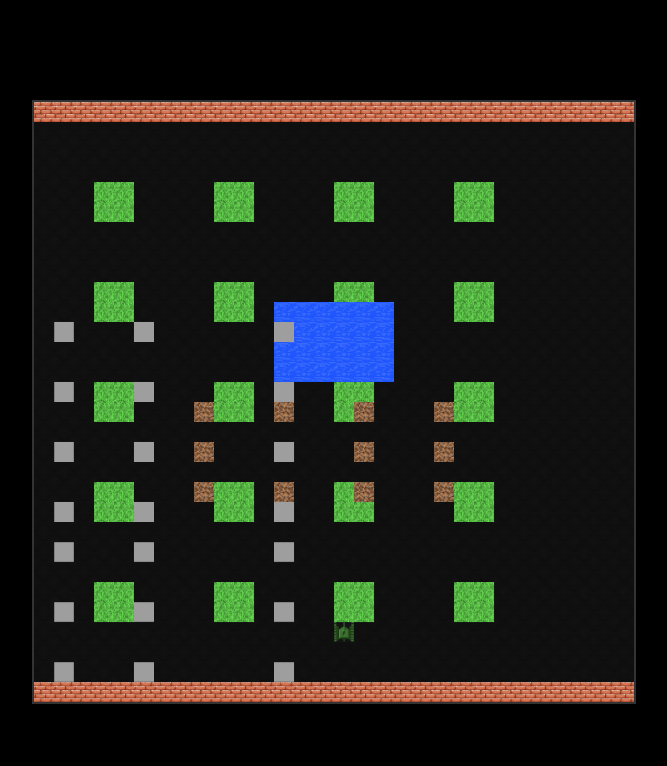
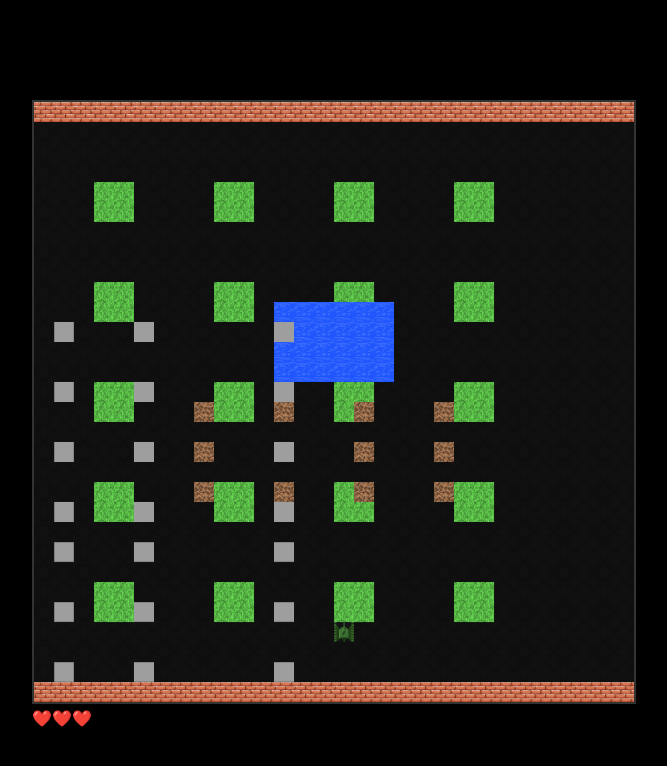
Before and after one commit to enriquetrujillo4/Programacion-1-ucb, a plain HTML site: page GAME/game.html in a window 1280 px wide. Shown: the whole page, without its empty margins (308-975 px from the left). Drawn offline with Linux system fonts and the light colour scheme.

Commit message:
Update game.html

```diff
--- a/GAME/game.html
+++ b/GAME/game.html
@@ -11,6 +11,7 @@
   <main class="canvas-area">
     <div class="canvas-wrapper">
       <canvas id="gameCanvas"></canvas>
+      <div id="lives">❤️❤️❤️</div>
     </div>
   </main>
 
```
